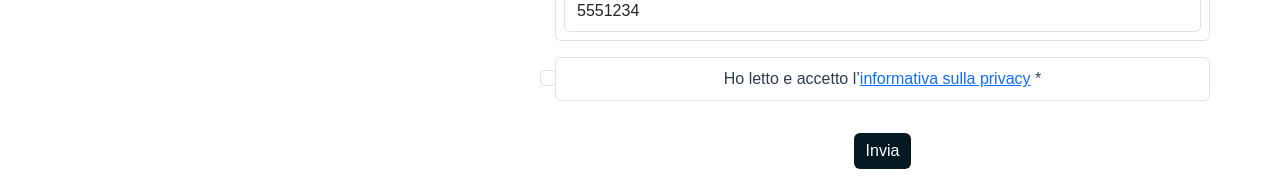
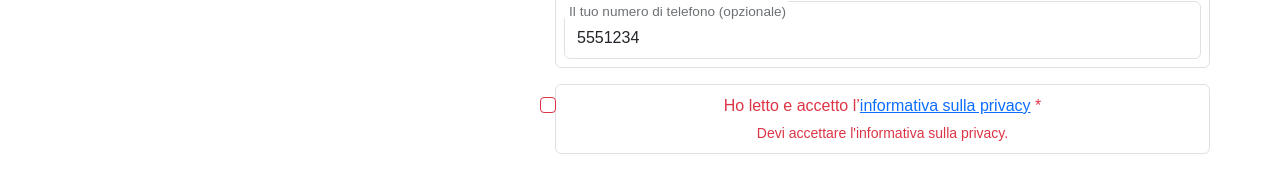
Before and after one commit to gsacco2000/Pixelcraft-Ecommerce, a Vue app: page /contatti in a window 1280 px wide. Both pictures are taken after typing "Sample", "Sample", "name@example.com", "5551234" into the empty fields and a click on the button "Invia". Shown: the part 1565-1749 px from the top of the page. Built offline with nearby package versions, Linux system fonts and the light colour scheme; what bootstrap-vue-next would draw is missing.

Commit message:
validazione form

```diff
--- a/src/views/ContattiView.vue
+++ b/src/views/ContattiView.vue
@@ -15,7 +15,7 @@
                 Hai un progetto in mente o vuoi semplicemente conoscerci meglio?
                 <br />
                 Siamo pronti ad ascoltarti e costruire insieme qualcosa di
-                ⏎···············
+                straordinario.
               </p>
               <router-link class="button btn btn-primary" to="/portfolio">
                 Scopri i nostri lavori
@@ -43,23 +43,27 @@
           <form @submit.prevent="invioForm" class="needs-validation" novalidate>
             <div class="mb-3 mt-3 campo form-floating border p-2 rounded">
               <input
-                v-model="form.nome"
+                v-model.trim="form.nome"
                 type="text"
                 class="form-control"
                 id="nome"
                 name="nome"
-                required
                 placeholder=" "
+                :class="{ 'is-invalid': errors.nome }"
               />
               <label for="nome">Ciao! Come ti chiami? *</label>
+              <div class="invalid-feedback" v-if="errors.nome">
+                {{ errors.nome }}
+              </div>
             </div>
+
             <div class="mb-3 mt-3 campo form-floating border p-2 rounded">
               <select
                 v-model="form.oggetto"
                 class="form-select"
                 id="oggetto"
                 name="oggetto"
-                required
+                :class="{ 'is-invalid': errors.oggetto }"
               >
                 <option value="" disabled>Seleziona</option>
                 <option value="collaborazione">Vi racconto la mia idea</option>
@@ -67,19 +71,27 @@
                 <option value="altro">Altro</option>
               </select>
               <label for="oggetto">Cosa ti porta qui? *</label>
+              <div class="invalid-feedback" v-if="errors.oggetto">
+                {{ errors.oggetto }}
+              </div>
             </div>
+
             <div class="mb-3 mt-3 campo form-floating border p-2 rounded">
               <textarea
-                v-model="form.messaggio"
+                v-model.trim="form.messaggio"
                 class="form-control"
                 id="messaggio"
                 name="messaggio"
                 style="height: 150px"
-                required
                 placeholder=" "
+                :class="{ 'is-invalid': errors.messaggio }"
               ></textarea>
               <label for="messaggio">Come possiamo aiutarti? *</label>
+              <div class="invalid-feedback" v-if="errors.messaggio">
+                {{ errors.messaggio }}
+              </div>
             </div>
+
             <div class="mb-3 mt-3 border p-2 rounded">
               <label for="file" class="form-label">
                 Allega un file (opzionale)
@@ -93,43 +105,57 @@
                 accept=".jpg,.jpeg,.png,.pdf"
               />
             </div>
+
             <div class="mb-3 mt-3 campo form-floating border p-2 rounded">
               <input
-                v-model="form.email"
+                v-model.trim="form.email"
                 type="email"
                 class="form-control"
                 id="email"
                 name="email"
-                required
                 placeholder=" "
+                :class="{ 'is-invalid': errors.email }"
               />
               <label for="email">Qual è la tua email? *</label>
+              <div class="invalid-feedback" v-if="errors.email">
+                {{ errors.email }}
+              </div>
             </div>
+
             <div class="mb-3 mt-3 campo form-floating border p-2 rounded">
               <input
-                v-model="form.telefono"
+                v-model.trim="form.telefono"
                 type="tel"
                 class="form-control"
                 id="telefono"
                 name="telefono"
                 placeholder=" "
+                :class="{ 'is-invalid': errors.telefono }"
               />
               <label for="telefono">
                 Il tuo numero di telefono (opzionale)
               </label>
+              <div class="invalid-feedback" v-if="errors.telefono">
+                {{ errors.telefono }}
+              </div>
             </div>
+
             <div class="form-check mb-3 mt-3 border p-2 rounded">
               <input
                 v-model="form.privacy"
                 class="form-check-input"
                 type="checkbox"
                 id="privacy"
-                required
+                :class="{ 'is-invalid': errors.privacy }"
               />
               <label class="form-check-label" for="privacy">
                 Ho letto e accetto l’<a href="#">informativa sulla privacy</a> *
               </label>
+              <div class="invalid-feedback" v-if="errors.privacy">
+                {{ errors.privacy }}
+              </div>
             </div>
+
             <button class="btn btn-dark mt-3" type="submit">Invia</button>
           </form>
         </div>
@@ -140,21 +166,24 @@
         <div class="col-md-4 blocco">
           <h2>Sede di Torino</h2>
           <p>
-            Corso Dante, 118<br />10126 Torino, Italia<br />
+            Corso Dante, 118<br />
+            10126 Torino, Italia<br />
             <a href="mailto:info@pixelcraft.it">info@pixelcraft.it</a>
           </p>
         </div>
         <div class="col-md-4 blocco">
           <h2>Sede di Milano</h2>
           <p>
-            Via Luisa Battistotti Sassi, 11<br />20133 Milano, Italia<br />
+            Via Luisa Battistotti Sassi, 11<br />
+            20133 Milano, Italia<br />
             <a href="mailto:milano@pixelcraft.it">milano@pixelcraft.it</a>
           </p>
         </div>
         <div class="col-md-4 blocco">
           <h2>Sede di Roma</h2>
           <p>
-            Viale Gorizia, 24<br />00198 Roma, Italia<br />
+            Viale Gorizia, 24<br />
+            00198 Roma, Italia<br />
             <a href="mailto:roma@pixelcraft.it">roma@pixelcraft.it</a>
           </p>
         </div>
@@ -191,6 +220,7 @@ export default {
         privacy: false,
         file: null,
       },
+      errors: {},
     };
   },
   methods: {
@@ -198,8 +228,32 @@ export default {
       this.form.file = event.target.files[0];
     },
     invioForm() {
-      alert("Messaggio inviato!");
-      // Gestisci invio dati o reset form
+      this.errors = {};
+
+      if (!this.form.nome.trim()) {
+        this.errors.nome = "Il campo Nome è obbligatorio.";
+      }
+      if (!this.form.oggetto) {
+        this.errors.oggetto = "Seleziona un'opzione su cosa ti porta qui.";
+      }
+      if (!this.form.messaggio.trim()) {
+        this.errors.messaggio = "Il campo Messaggio è obbligatorio.";
+      }
+      const emailRegex = /^[^\s@]+@[^\s@]+\.[^\s@]+$/;
+      if (!this.form.email.trim() || !emailRegex.test(this.form.email)) {
+        this.errors.email = "Inserisci un indirizzo email valido.";
+      }
+      if (this.form.telefono && !/^[0-9+\s-]{7,15}$/.test(this.form.telefono)) {
+        this.errors.telefono = "Il numero di telefono non è valido.";
+      }
+      if (!this.form.privacy) {
+        this.errors.privacy = "Devi accettare l'informativa sulla privacy.";
+      }
+
+      if (Object.keys(this.errors).length === 0) {
+        alert("Messaggio inviato con successo! Grazie per averci contattato.");
+        // Qui puoi aggiungere l'invio dati al server o reset del form
+      }
     },
   },
 };
@@ -266,4 +320,14 @@ form button:hover {
   font-size: 1.8rem;
   margin-bottom: 1rem;
 }
+
+/* Bootstrap validation styles */
+.is-invalid {
+  border-color: #dc3545;
+}
+.invalid-feedback {
+  color: #dc3545;
+  font-size: 0.875em;
+  margin-top: 0.25rem;
+}
 </style>
```
